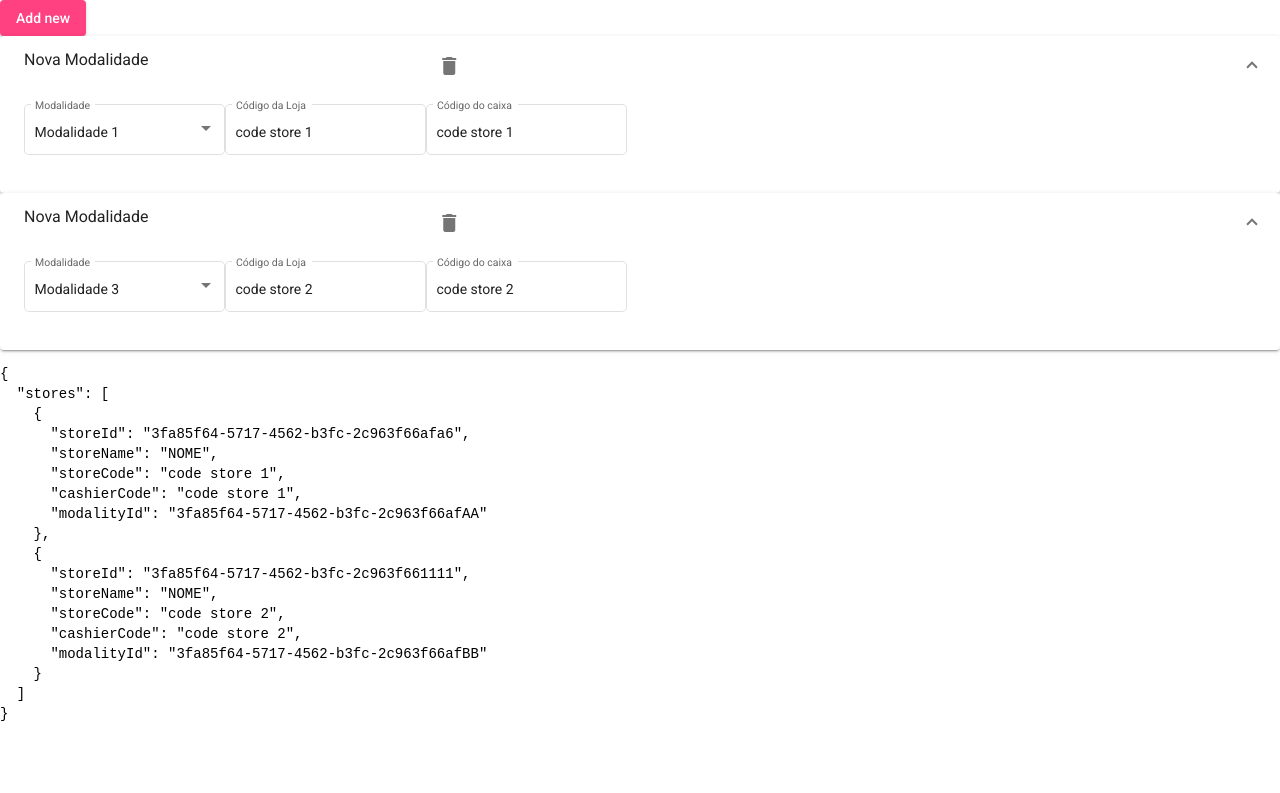
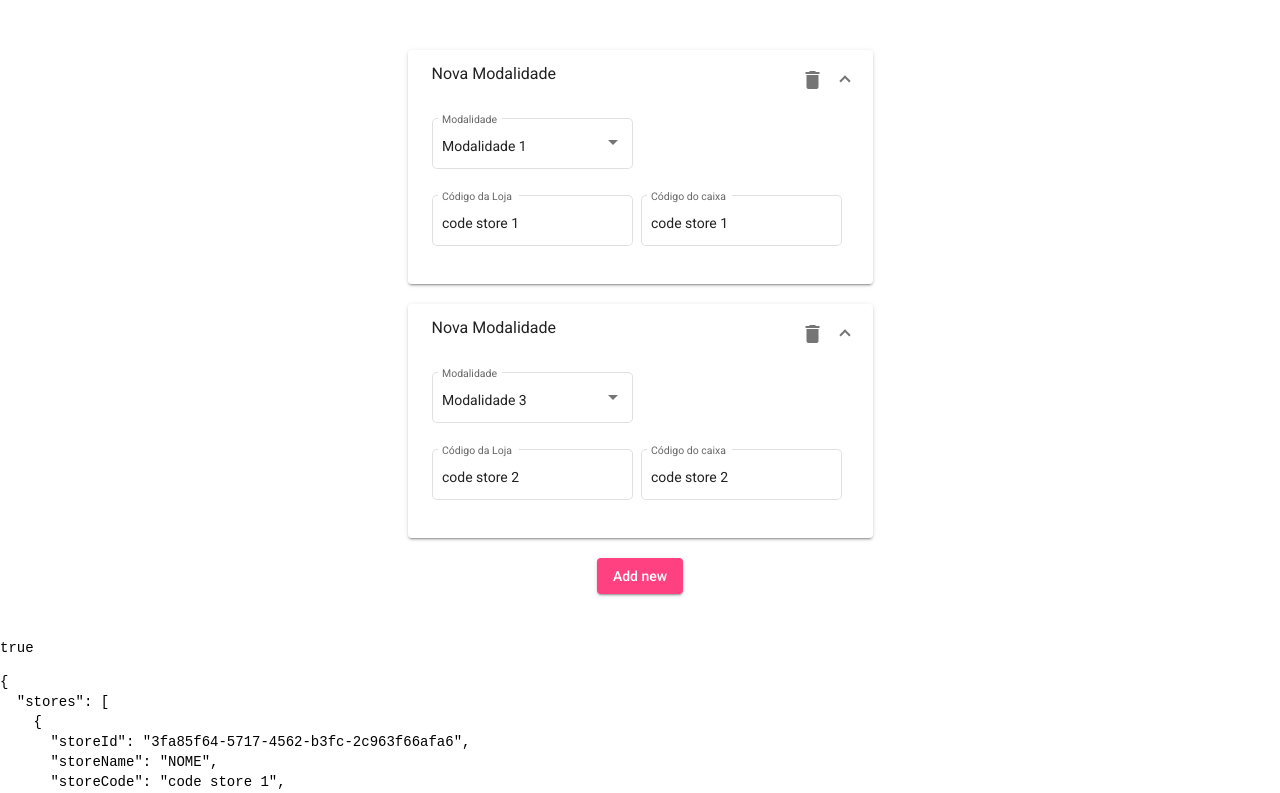
Before and after one commit to shamgurav96/angular-tricks-and-tips, an Angular app: page / in a window 1280 px wide. Shown: the top 793 px of the page. Built offline with nearby package versions, Linux system fonts and the light colour scheme.

Commit message:
ajustes de estilo

```diff
--- a/src/app/form-array-test/form-array-test.component.html
+++ b/src/app/form-array-test/form-array-test.component.html
@@ -1,8 +1,7 @@
-<section>
-  <form autocomplete="off" [formGroup]="form">
-    <button mat-raised-button color="accent" (click)="add()">Add new</button>
-
+<section class="section">
+  <form class="example-container" autocomplete="off" [formGroup]="form">
     <div
+      class="stores"
       formArrayName="stores"
       *ngFor="let p of stores.controls; let i = index">
       <mat-accordion [formGroupName]="i">
@@ -10,7 +9,7 @@
           [expanded]="true"
           (opened)="panelOpenState = true"
           (closed)="panelOpenState = false">
-          <mat-expansion-panel-header>
+          <mat-expansion-panel-header class="header">
             <mat-panel-title>
               <h3>{{ 'Nova Modalidade' }}</h3>
             </mat-panel-title>
@@ -26,28 +25,45 @@
             </mat-panel-description>
           </mat-expansion-panel-header>
 
+          <div class="row">
             <mat-form-field appearance="outline">
               <mat-label>Modalidade</mat-label>
-            <mat-select formControlName="modalityId">
+              <mat-select class="form-control" formControlName="modalityId">
                 <mat-option *ngFor="let u of listModality" [value]="u.id">
                   {{ u.name }}
                 </mat-option>
               </mat-select>
             </mat-form-field>
+          </div>
 
+          <div class="row">
             <mat-form-field appearance="outline">
               <mat-label>Código da Loja</mat-label>
-            <input matInput placeholder="00-00" formControlName="storeCode" />
+              <input
+                class="form-control"
+                matInput
+                placeholder="00-00"
+                formControlName="storeCode" />
             </mat-form-field>
 
             <mat-form-field appearance="outline">
               <mat-label>Código do caixa</mat-label>
-            <input matInput placeholder="99-99" formControlName="cashierCode" />
+              <input
+                class="form-control"
+                matInput
+                placeholder="99-99"
+                formControlName="cashierCode" />
             </mat-form-field>
+          </div>
         </mat-expansion-panel>
       </mat-accordion>
+    </div>
+
+    <div class="button-wrapper">
+      <button mat-raised-button color="accent" (click)="add()">Add new</button>
     </div>
   </form>
 </section>
 
+<pre>{{ form.valid | json }}</pre>
 <pre>{{ form.value | json }}</pre>
--- /dev/null
+++ b/src/app/form-array-test/form-array-test.component.scss
@@ -0,0 +1,27 @@
+.section {
+  display: flex;
+  justify-content: center;
+  align-items: center;
+  padding: 30px;
+
+  form {
+    width: 465px
+  }
+
+  .mat-accordion>.mat-expansion-panel-spacing {
+    margin: 20px 0;
+  }
+
+  .mat-expansion-panel-header-description {
+    flex-grow: 0;
+  }
+
+  .button-wrapper {
+    display: flex;
+    justify-content: center;
+  }
+
+  .example-container .mat-form-field+.mat-form-field {
+    margin-left: 8px;
+  }
+}
--- a/src/app/form-array-test/form-array-test.component.ts
+++ b/src/app/form-array-test/form-array-test.component.ts
@@ -5,7 +5,7 @@ import { Store } from '../interfaces/store';
 @Component({
   selector: 'app-form-array-test',
   templateUrl: './form-array-test.component.html',
-  styleUrls: ['./form-array-test.component.css'],
+  styleUrls: ['./form-array-test.component.scss'],
 })
 export class FormArrayTestComponent implements OnInit {
   form!: FormGroup;
@@ -37,6 +37,9 @@ export class FormArrayTestComponent implements OnInit {
     });
   }
 
+  /**
+   * Simulando o JSON de retorno da minha api, peguei e mockei o JSON da mesma forma que vem do back-end
+   */
   loadValuesForm(): void {
     this.dataStores = [
       {
@@ -211,7 +214,7 @@ export class FormArrayTestComponent implements OnInit {
   add(): void {
     this.stores.push(
       this.fb.group({
-        storeId: this.storeId,
+        storeId: this.storeId, // pegarei o storeId da rota
         modalityId: [null, Validators.required],
         storeCode: [''],
         cashierCode: [''],
```
Also changed, not shown: src/app/form-array-test/form-array-test.component.css (deleted). Lines whose indentation alone changed are shown as unchanged.
